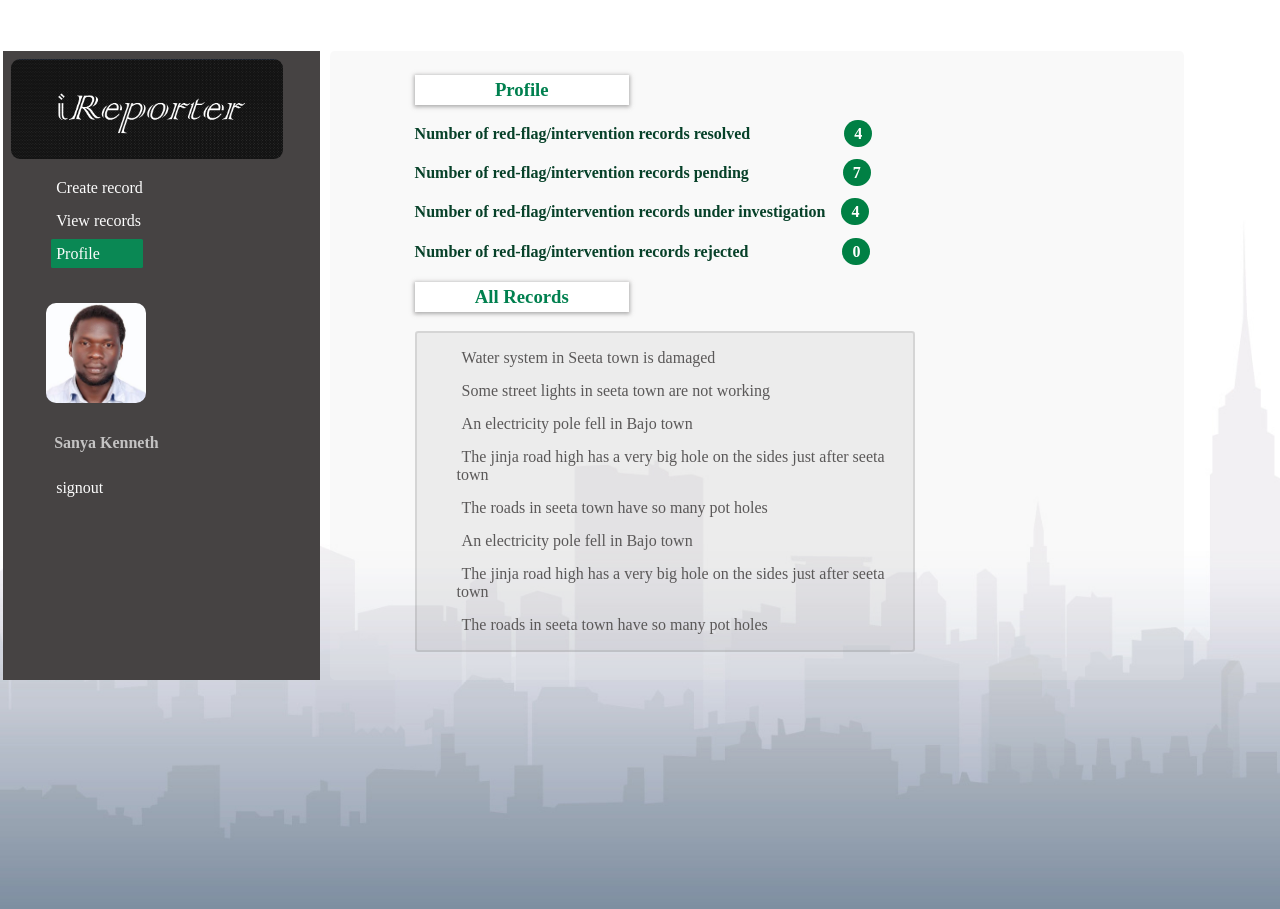
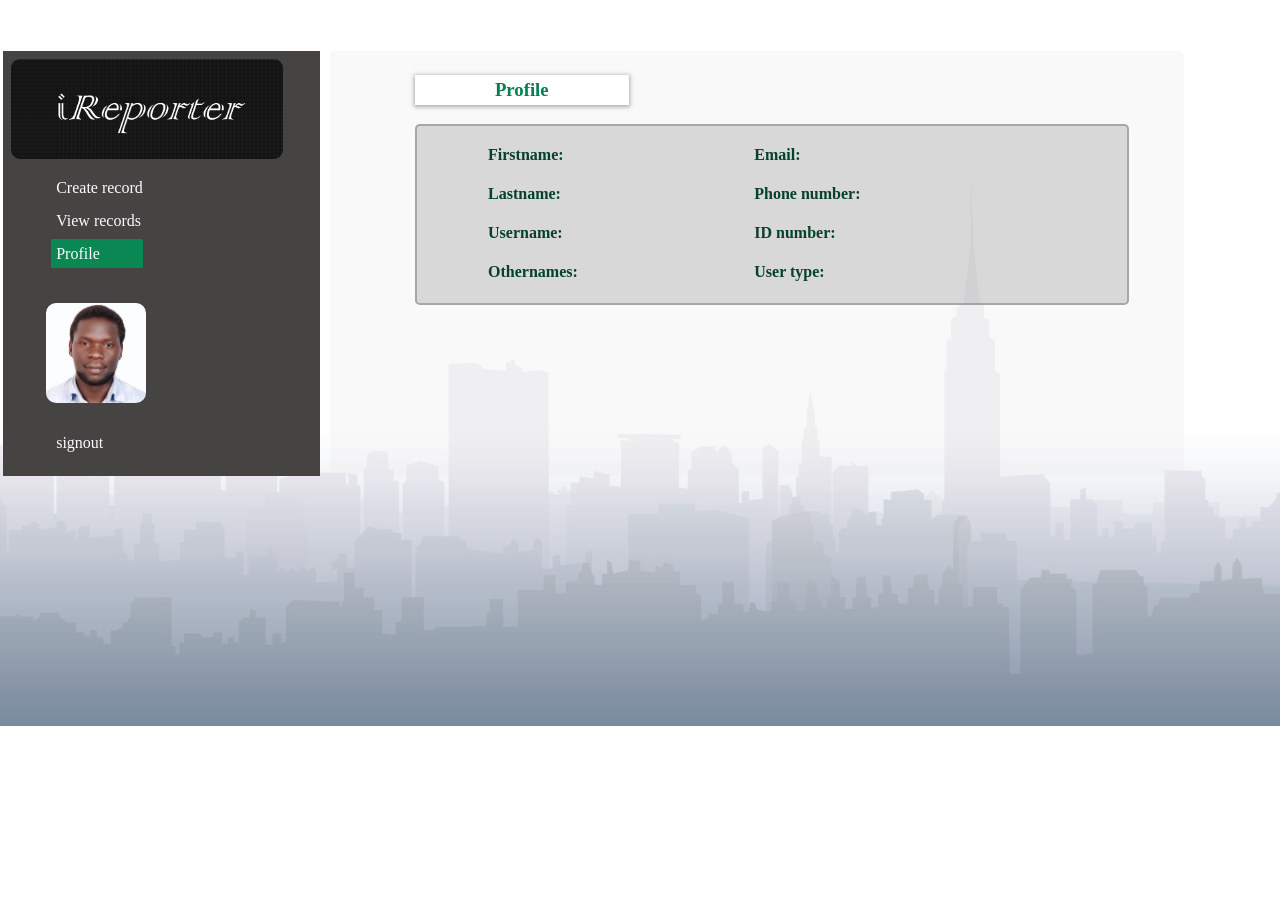
Before and after one commit to sanya-kenneth/ireporter, a Python web app: template UI/templates/profile.htm in a window 1280 px wide. Shown: the top 909 px of the page. After the commit the page ends 726 px from the top, so only its background shows below. Run offline with Jinja, Linux system fonts and the light colour scheme; the template is opened without the code that fills it, so the values that code supplies are empty.

Commit message:
add user profile feature to display user info

```diff
--- a/UI/assets/css/profile.css
+++ b/UI/assets/css/profile.css
@@ -52,3 +52,13 @@
     color: white;
     margin-right: 30%;
 }
+.flex-container-display{
+    display: flexbox;
+    display: grid;
+    grid-template-columns: 5fr 7fr;
+    flex-direction: row;
+    background-color: rgba(131, 130, 130, 0.274);
+    padding-left: 10%;
+    border-radius: .3em;
+    border: 2px solid rgba(100, 99, 99, 0.411);
+}
--- a/UI/assets/js/user_profile.js
+++ b/UI/assets/js/user_profile.js
@@ -1,5 +1,13 @@
 let fetchUserDetails = () => {
     let currentUserName = document.getElementById("logged_user_name");
+    let displayFirstname = document.getElementById("user_firstname");
+    let displayLastname = document.getElementById("user_lastname");
+    let displayOthernames = document.getElementById("user_othernames");
+    let displayUsername = document.getElementById("user_username");
+    let displayPhonenumber = document.getElementById("user_phonenumber");
+    let displayUseremail = document.getElementById("user_email");
+    let displayUserid = document.getElementById("user_id");
+    let displayUsertype = document.getElementById("user_type");
     fetch('http://127.0.0.1:5000/api/v1/user',
     {
         method: 'GET',
@@ -10,6 +18,17 @@
     })
     .then((res) => res.json())
     .then((data) => {
+        console.log(data.data)
         currentUserName.innerHTML = data.data.username;
+        displayFirstname.innerHTML = data.data.firstname;
+        displayLastname.innerHTML = data.data.lastname;
+        displayOthernames.innerHTML = data.data.othernames;
+        displayUsername.innerHTML = data.data.username;
+        displayPhonenumber.innerHTML = data.data.phonenumber;
+        displayUseremail.innerHTML = data.data.useremail;
+        displayUserid.innerHTML = data.data.userid;
+        if (data.data.usertype == false){
+            displayUsertype.innerHTML = "Normal"
+        }
     })
 }
--- a/UI/templates/profile.htm
+++ b/UI/templates/profile.htm
@@ -12,7 +12,7 @@
 
 </head>
 
-<body>
+<body onload="fetchUserDetails();">
     <div class="flex-container-grid">
         <div class="menu-container">
             <div class="banner">
@@ -27,7 +27,7 @@
             </div>
             <div class="extra-space">
                 <img class="pp" src="../assets/img/sanya.jpg">
-                <h5>Sanya Kenneth</h5>
+                <h5 id="logged_user_name""></h5>
                 <ul class="menu-items">
 
                     <li><a class="extend-link signout" href="index.htm">signout</a></li>
@@ -38,7 +38,25 @@
         <div class="content-container">
             <div class="content">
                 <h3 class="h3heading">Profile</h3>
-                <h4>Number of red-flag/intervention records resolved
+                <div class="flex-container-display">
+                    <div class="display-right">
+                        <div class="display_user_info">   <h4>Firstname:</h4><p id="user_firstname"></p></div>
+                        <div class="display_user_info">   <h4>Lastname:</h4><p id="user_lastname"></p></div>
+                        <div class="display_user_info">   <h4>Username:</h4><p id="user_username"></p></div>
+                        <div class="display_user_info">   <h4>Othernames:</h4><p id="user_othernames"></p></div>
+                    </div>
+                    <div class="display-left">
+                        <div class="display_user_info">   <h4>Email:</h4><p id="user_email"></p></div>
+                        <div class="display_user_info">   <h4>Phone number:</h4><p id="user_phonenumber"></p></div>
+                        <div class="display_user_info">   <h4>ID number:</h4><p id="user_id"></p></div>
+                        <div class="display_user_info">   <h4>User type:</h4><p id="user_type"></p></div>
+                    </div>
+
+                </div>
+
+
+
+                <!-- <h4>Number of red-flag/intervention records resolved
                     <p class="number-info">4</p>
                 </h4>
                 <h4>Number of red-flag/intervention records pending
@@ -49,9 +67,9 @@
                 </h4>
                 <h4>Number of red-flag/intervention records rejected
                     <p class="number-info">0</p>
-                </h4>
+                </h4> -->
 
-                <h3 class="h3heading">All Records</h3>
+                <!-- <h3 class="h3heading">All Records</h3>
                 <div class="wrap-all-records">
                     <ul>
                         <li><a class="list-records">Water system in Seeta town is damaged</a> </li>
@@ -70,10 +88,12 @@
                         <p class="dot">.</p>
                         <li><a class="list-records">The roads in seeta town have so many pot holes</a> </li>
                     </ul>
-                </div><br>
+                </div><br> -->
             </div>
         </div>
     </div>
+
+    <script src="../assets/js/user_profile.js"></script>
 </body>
 
 </html>
```
